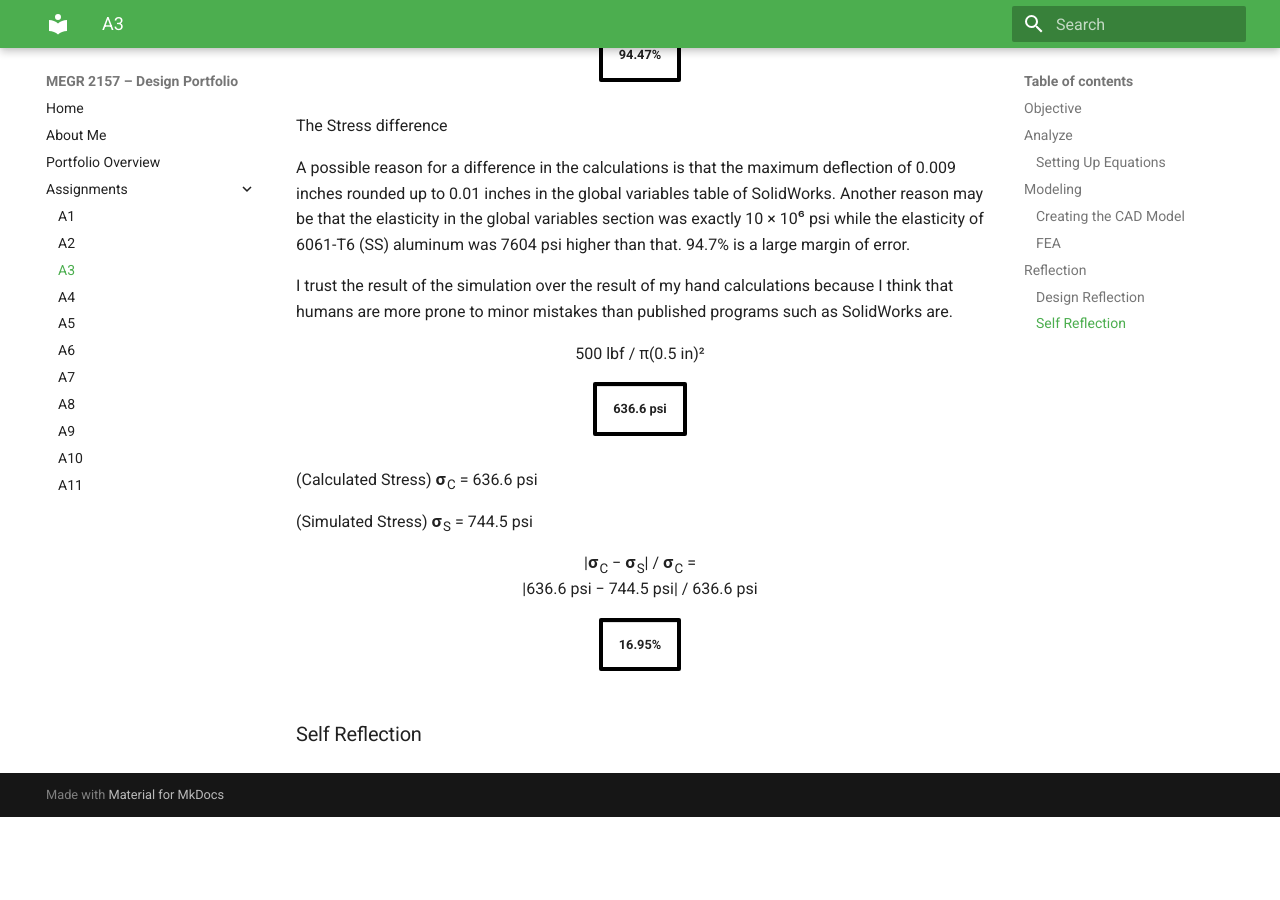
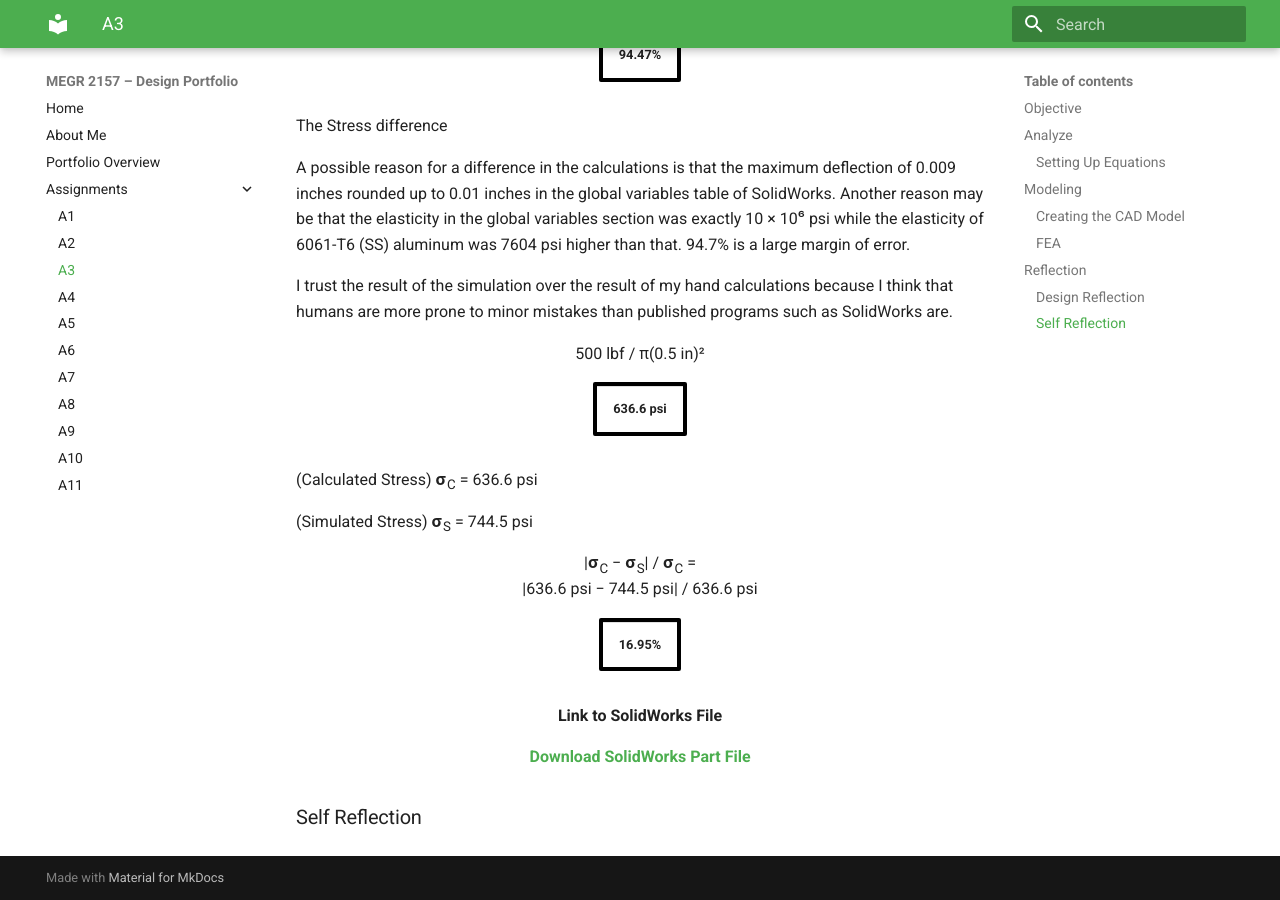
Before and after one commit to SanjayKashyap24/design-projects-portfolio, an MkDocs documentation site: the page built from docs/assignments/A03/index.md, in a window 1280 px wide and 900 px high, scrolled down 5134 px. Built offline with MkDocs 1.6.1 and Material for MkDocs 9.7.7, drawn with Linux system fonts in a browser that asks for light colours; before the commit the page ends 5951 px from its top, so only the background shows below that.

Commit message:
Add download link for SolidWorks part file
Added a link to download the SolidWorks part file.

```diff
--- a/docs/assignments/A03/index.md
+++ b/docs/assignments/A03/index.md
@@ -158,5 +158,9 @@ I trust the result of the simulation over the result of my hand calculations bec
 <table style="border: 4px solid black;" cellpadding="10"><tr><td><strong>16.95%</strong></td></tr></table>
 </div>
 
+<div align="center">
+<p><strong>Link to SolidWorks File</strong></p>
+<p><strong><a href="Parametric&amp;FEAproject.SLDPRT?raw=true">Download SolidWorks Part File</a></strong></p>
+</div>
 
 ### Self Reflection
```
